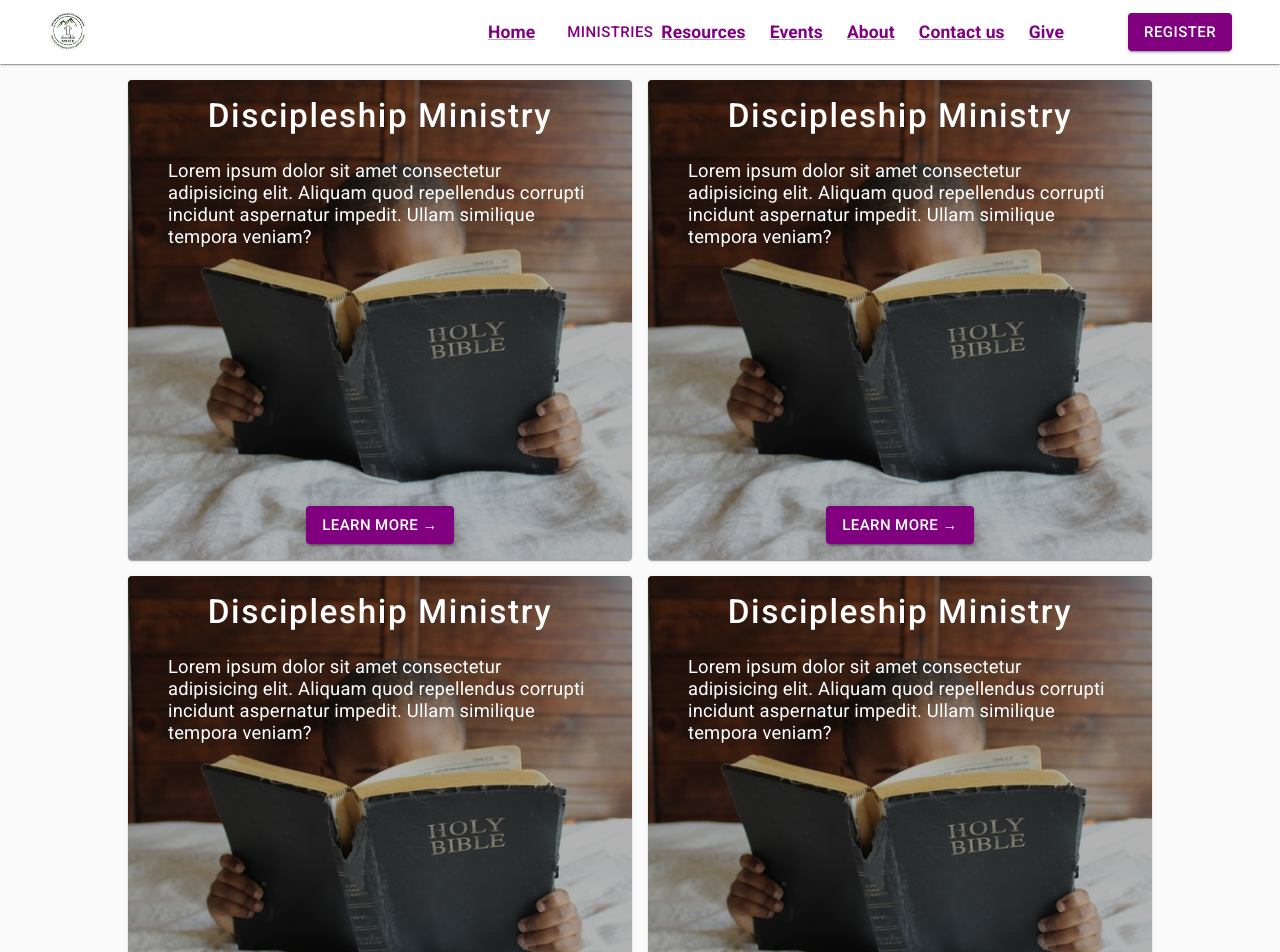
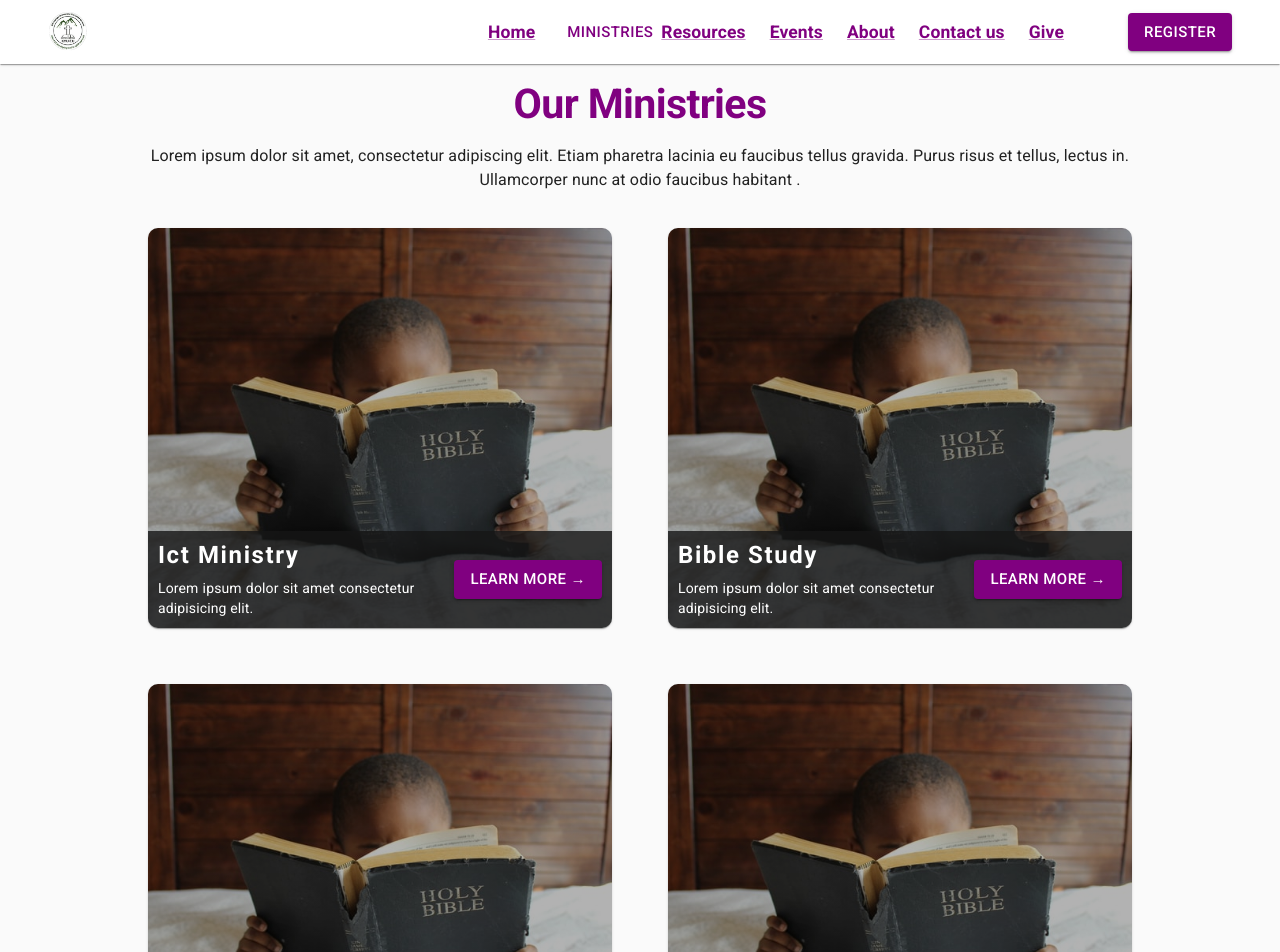
Before and after one commit to KyU-Christian-Union/kyucuwebapp, a React (Create React App) app: page /ministries in a window 1280 px wide. Shown: the top 952 px of the page. Built offline with nearby package versions, Linux system fonts and the light colour scheme.

Commit message:
refactored the all ministries page as per the new design

```diff
--- a/src/components/AllMinistries/AllMinistries.jsx
+++ b/src/components/AllMinistries/AllMinistries.jsx
@@ -1,5 +1,5 @@
 // this is what I will be exporting to the pages
-import { Container, Grid } from '@mui/material';
+import { Container, Grid, Typography } from '@mui/material';
 import React from 'react';
 import { makeStyles } from '@mui/styles';
 import MinistryCard from './MinistryCard';
@@ -11,42 +11,63 @@ const useStyles = makeStyles(theme => ({
     display: 'flex',
     flexWrap: 'wrap',
     justifyContent: 'space-between'
+  },
+  heading: {
+    width: '100%',
+    color: theme.palette.primary.main,
+    marginBottom: theme.spacing(2)
+  },
+  intro_text: {
+    width: '80%',
+    margin: 'auto',
+    marginBottom: theme.spacing(2),
+    lineHeight: '24px'
   }
 }));
 const AllMinistries = () => {
   const classes = useStyles();
   return (
     <Container maxWidth="xl" className={classes.root}>
+      <Typography variant="h1" align="center" className={classes.heading}>
+        Our Ministries
+      </Typography>
+      <Typography variant="body1" align="center" className={classes.intro_text}>
+        Lorem ipsum dolor sit amet, consectetur adipiscing elit. Etiam pharetra lacinia eu faucibus tellus gravida.
+        Purus risus et tellus, lectus in. Ullamcorper nunc at odio faucibus habitant .
+      </Typography>
       <Grid container spacing={2} justifyContent="center">
         <Grid item xs={12} sm={6} md={6} lg={5}>
+          <MinistryCard subhead="ict ministry" text="Lorem ipsum dolor sit amet consectetur adipisicing elit." />
+        </Grid>
+        <Grid item xs={12} sm={6} md={6} lg={5}>
+          <MinistryCard subhead="bible study" text="Lorem ipsum dolor sit amet consectetur adipisicing elit." />
+        </Grid>
+        <Grid item xs={12} sm={6} md={6} lg={5}>
+          <MinistryCard subhead="ushering ministry" text="Lorem ipsum dolor sit amet consectetur adipisicing elit." />
+        </Grid>
+        <Grid item xs={12} sm={6} md={6} lg={5}>
           <MinistryCard
-            subhead="discipleship ministry"
-            text="Lorem ipsum dolor sit amet consectetur adipisicing elit. Aliquam quod repellendus corrupti incidunt aspernatur impedit. Ullam similique tempora veniam?"
+            subhead="intercessory ministry"
+            text="Lorem ipsum dolor sit amet consectetur adipisicing elit."
+          />
+        </Grid>
+        <Grid item xs={12} sm={6} md={6} lg={5}>
+          <MinistryCard subhead="music ministry" text="Lorem ipsum dolor sit amet consectetur adipisicing elit." />
+        </Grid>
+        <Grid item xs={12} sm={6} md={6} lg={5}>
+          <MinistryCard
+            subhead="sunday school ministry"
+            text="Lorem ipsum dolor sit amet consectetur adipisicing elit. I am also adding a lot of text to see how this is going to appear in case the user/client types in a lot of text for this dummy boxes, so don't get alarmed over it."
           />
         </Grid>
         <Grid item xs={12} sm={6} md={6} lg={5}>
           <MinistryCard
             subhead="discipleship ministry"
-            text="Lorem ipsum dolor sit amet consectetur adipisicing elit. Aliquam quod repellendus corrupti incidunt aspernatur impedit. Ullam similique tempora veniam?"
+            text="Lorem ipsum dolor sit amet consectetur adipisicing elit."
           />
         </Grid>
         <Grid item xs={12} sm={6} md={6} lg={5}>
-          <MinistryCard
-            subhead="discipleship ministry"
-            text="Lorem ipsum dolor sit amet consectetur adipisicing elit. Aliquam quod repellendus corrupti incidunt aspernatur impedit. Ullam similique tempora veniam?"
-          />
-        </Grid>
-        <Grid item xs={12} sm={6} md={6} lg={5}>
-          <MinistryCard
-            subhead="discipleship ministry"
-            text="Lorem ipsum dolor sit amet consectetur adipisicing elit. Aliquam quod repellendus corrupti incidunt aspernatur impedit. Ullam similique tempora veniam?"
-          />
-        </Grid>
-        <Grid item xs={12} sm={6} md={6} lg={5}>
-          <MinistryCard
-            subhead="last ministry"
-            text="Lorem ipsum dolor sit amet consectetur adipisicing elit. Aliquam quod repellendus corrupti incidunt aspernatur impedit. Ullam similique tempora veniam?"
-          />
+          <MinistryCard subhead="evangelism ministry" text="Lorem ipsum dolor sit amet consectetur adipisicing elit." />
         </Grid>
       </Grid>
     </Container>
--- a/src/components/AllMinistries/MinistryCard.jsx
+++ b/src/components/AllMinistries/MinistryCard.jsx
@@ -6,29 +6,45 @@ import upcomingeventImage from '../../assets/images/upcomingevent_image.jpg';
 
 const useStyles = makeStyles(theme => ({
   card_main: {
-    minHeight: '30rem',
+    minHeight: '400px',
     padding: theme.spacing(2),
     backgroundImage: `linear-gradient(rgba(0, 0, 0, .3), rgba(0, 0, 0, .3)),url(${upcomingeventImage})`,
     backgroundPosition: 'center',
     backgroundSize: 'cover',
     display: 'flex',
     flexDirection: 'column',
-    alignItems: 'center'
+    alignItems: 'center',
+    position: 'relative',
+    borderRadius: '10px',
+    overflow: 'hidden',
+    margin: '20px'
   },
   card_subhead: {
     color: theme.palette.common.white,
-    fontWeight: 500,
+    fontWeight: 'bold',
     letterSpacing: theme.spacing(0.2),
-    marginBottom: theme.spacing(3),
-    textTransform: 'capitalize'
+    marginBottom: theme.spacing(1),
+    textTransform: 'capitalize',
+    fontSize: '24px'
   },
   card_text: {
     color: theme.palette.common.white,
-    fontSize: theme.typography.h5.fontSize,
-    marginLeft: theme.spacing(3),
-    marginRight: theme.spacing(3),
-    marginBottom: 'auto',
-    lineHeight: '1.2'
+    fontSize: '14px',
+    lineHeight: '20px'
+  },
+  bottom: {
+    position: 'absolute',
+    bottom: 0,
+    left: 0,
+    display: 'flex',
+    alignItems: 'center',
+    justifyContent: 'flex-start',
+    backgroundColor: 'rgba(22, 22, 22, 0.8);',
+    padding: '10px'
+  },
+  bottom_typography: {
+    flex: '145px',
+    marginRight: theme.spacing(5)
   }
 }));
 const MinistryCard = ({ subhead, text }) => {
@@ -39,14 +55,20 @@ const MinistryCard = ({ subhead, text }) => {
   };
   return (
     <Paper className={classes.card_main} p={3}>
-      <Typography variant="h2" align="center" className={classes.card_subhead}>
-        {subhead}
-      </Typography>
-      <Typography className={classes.card_text}>{text}</Typography>
+      <div className={classes.bottom}>
+        <div className={classes.bottom_typography}>
+          <Typography variant="h2" align="left" className={classes.card_subhead}>
+            {subhead}
+          </Typography>
+          <Typography align="justify" className={classes.card_text} variant="body1">
+            {text}
+          </Typography>
+        </div>
 
-      <Button variant="contained" onClick={handleNavigation}>
-        Learn More &rarr;
-      </Button>
+        <Button variant="contained" onClick={handleNavigation}>
+          Learn More &rarr;
+        </Button>
+      </div>
     </Paper>
   );
 };
```
Also changed, not shown: 1 other file (tests, documents, lock files or other folders).
